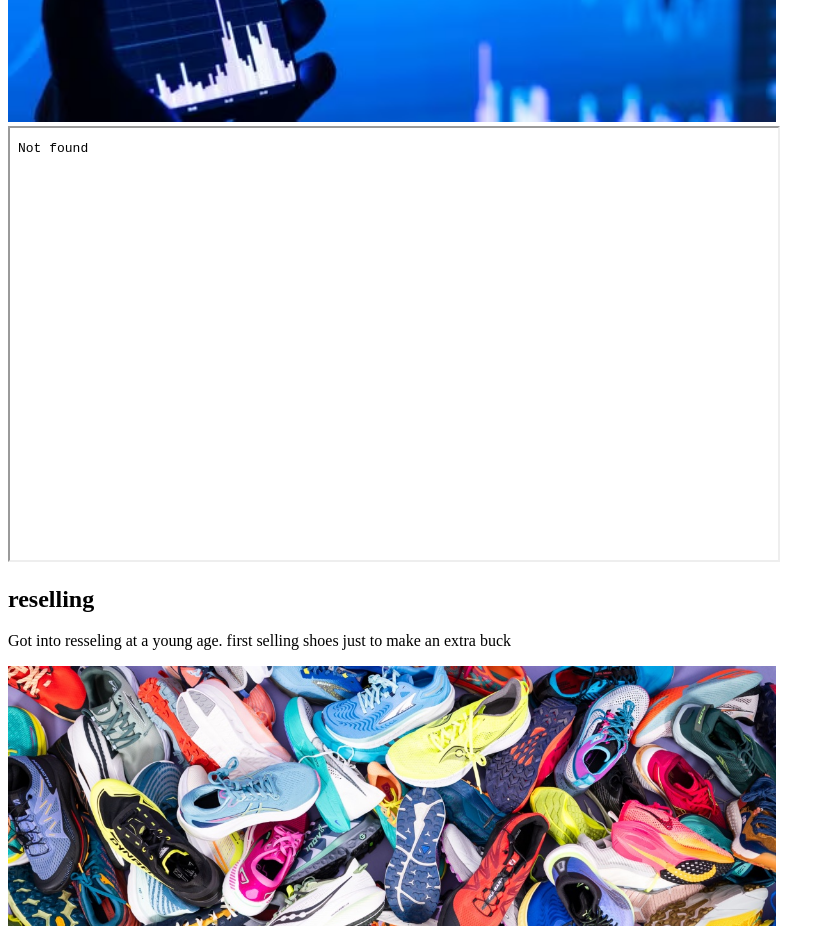
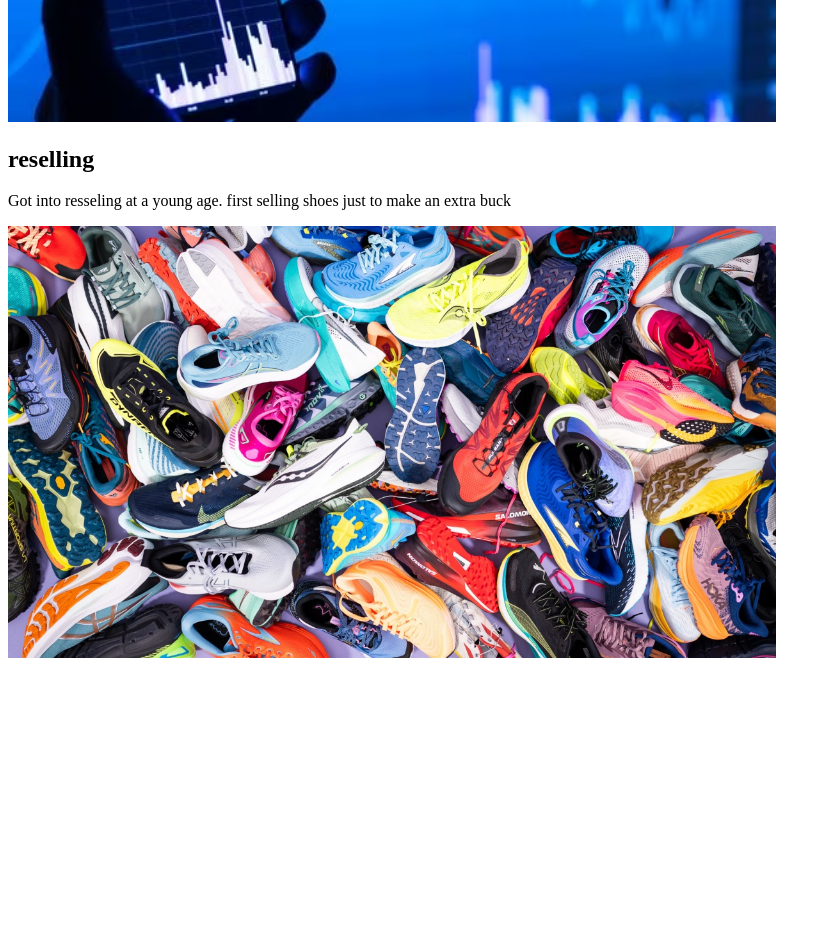
Before and after one commit to Jtorres40/project-1, a plain HTML site: page interests.html in a window 1280 px wide. Shown: the part 1620-2546 px from the top of the page, without its empty margins (0-835 px from the left). After the commit the page ends 2290 px from the top, so only its background shows below. Drawn offline with Linux system fonts and the light colour scheme.

Commit message:
Update interests.html

```diff
--- a/interests.html
+++ b/interests.html
@@ -23,8 +23,6 @@
     <h2>Stocks</h2>
       <p>I started trading forex and indecies october 2023, became somewhat good at it and liked it </p>
       <img src="stocks1.jpeg" width="768" height="432" alt="candle sticks">
- <iframe src="IMG_1822.mov" width="768" height="432" title="Stocks"></iframe>
-
     <h2>reselling</h2>
       <p>Got into resseling at a young age. first selling shoes just to make an extra buck</p>
       <img src="Shoes1.jpeg" width="768" height="432" alt="some shoes.">
```
